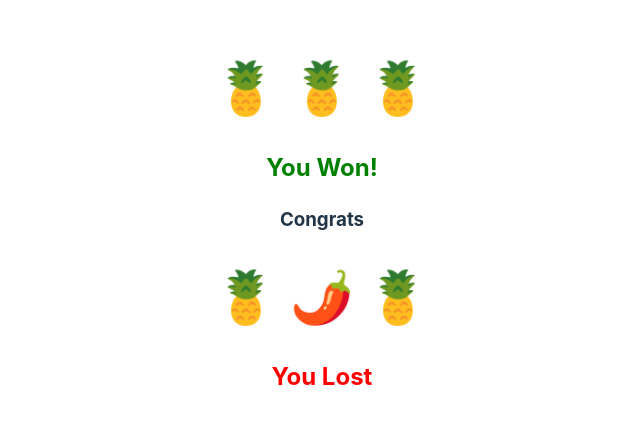
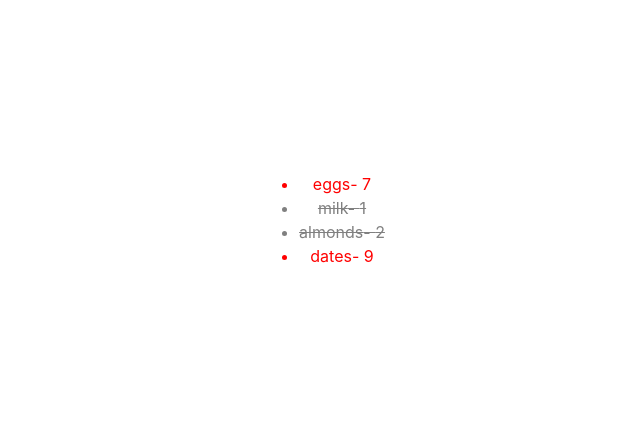
Before and after one commit to sharpviking/First-React-App, a React (Vite) app: page / in a window 1280 px wide. Shown: the part 180-604 px from the top of the page, without its empty margins (318-958 px from the left). Built offline with nearby package versions, Linux system fonts and the light colour scheme.

Commit message:
creating a shopping list e;lement

```diff
--- a/src/App.jsx
+++ b/src/App.jsx
@@ -7,12 +7,21 @@ import DoubleDice from "./DoubleDice";
 import Heading from "./Heading";
 import ColorList from "./ColorList";
 import Slots from "./Slots";
+import ShoppingList from "./ShoppingList";
+
+const data = [
+  { item: "eggs", quantity: 7, completed: false },
+  { item: "milk", quantity: 1, completed: true },
+  { item: "almonds", quantity: 2, completed: true },
+  { item: "dates", quantity: 9, completed: false },
+];
 
 function App() {
   return (
     <div>
-      <Slots val1="🍍" val2="🍍" val3="🍍" />
-      <Slots val1="🍍" val2="🌶️" val3="🍍" />
+      <ShoppingList items={data} />
+      {/* <Slots val1="🍍" val2="🍍" val3="🍍" />
+      <Slots val1="🍍" val2="🌶️" val3="🍍" /> */}
       {/* <ColorList colors={["red", "yellow", "teal", "purple"]} />
       <ColorList colors={["olive", "orangered", "slategrey", "purple"]} />
       <Heading color="red" text="Welcome!" fontSize="21px" />
--- /dev/null
+++ b/src/ShoppingList.jsx
@@ -0,0 +1,18 @@
+function ShoppingList({ items }) {
+  return (
+    <ul>
+      {items.map((i) => (
+        <li
+          style={{
+            color: i.completed ? "grey" : "red",
+            textDecoration: i.completed ? "line-through" : "none",
+          }}
+        >
+          {i.item}- {i.quantity}
+        </li>
+      ))}
+    </ul>
+  );
+}
+
+export default ShoppingList;
```
